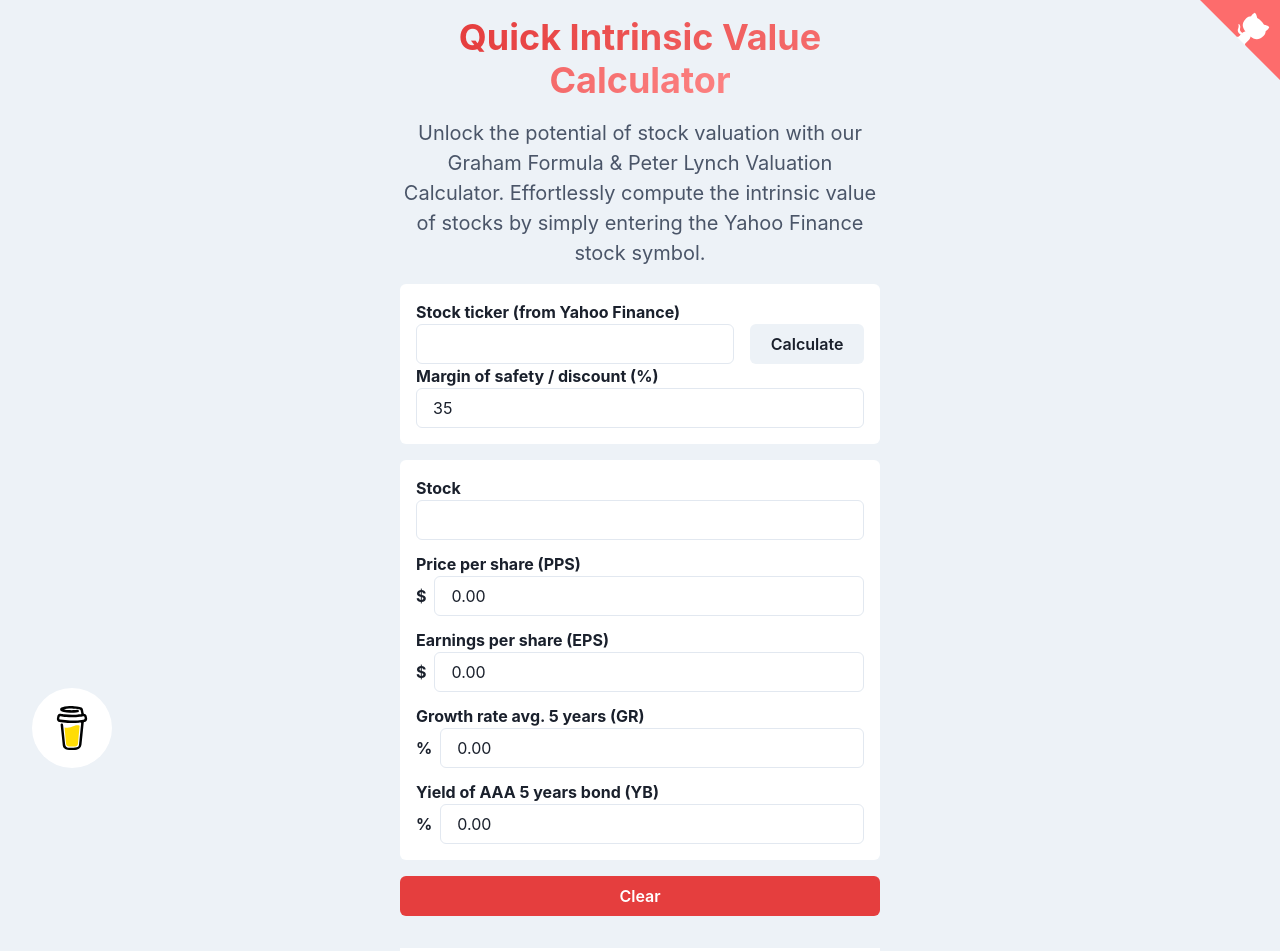
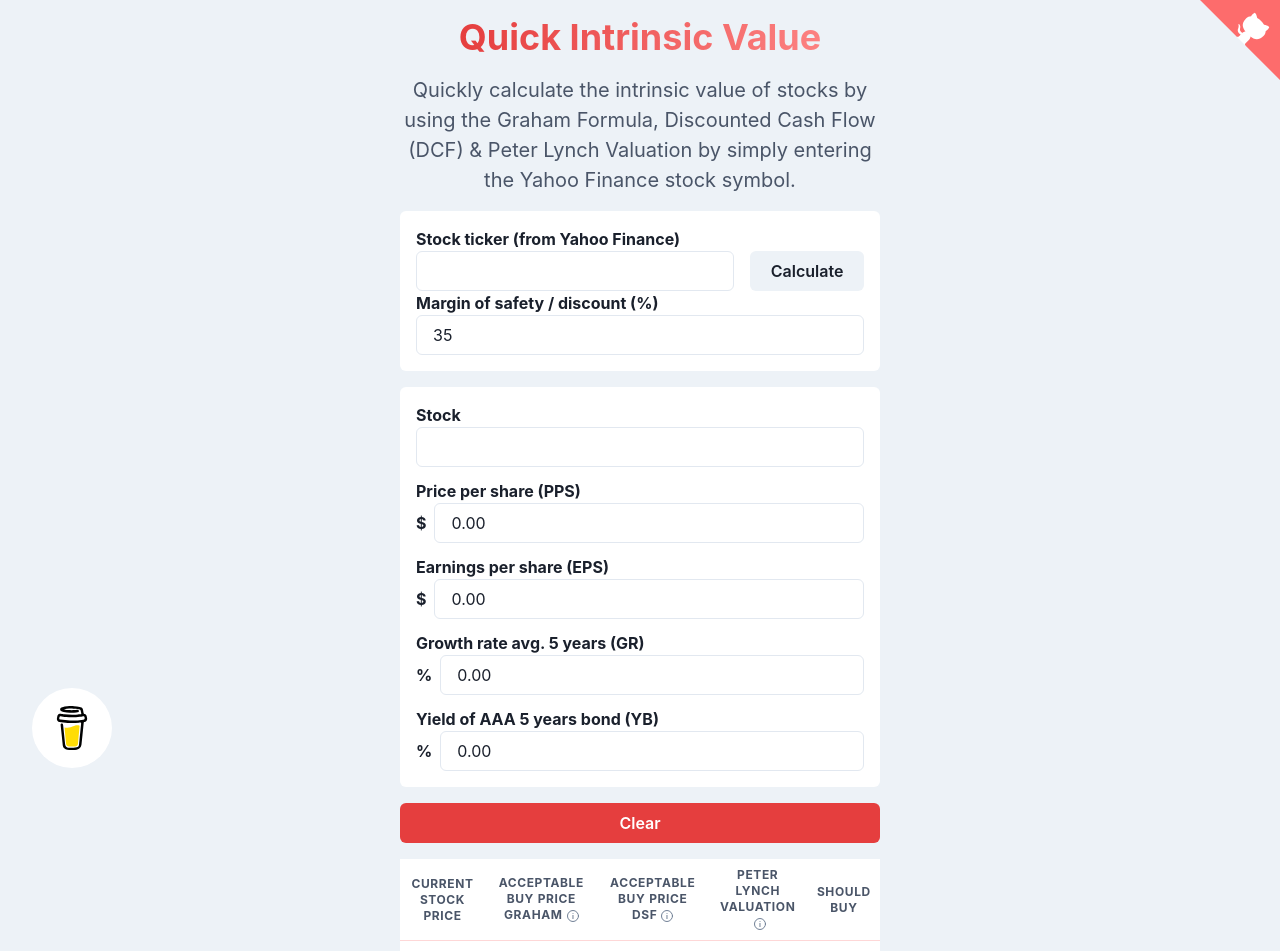
Before and after one commit to KelvinSweere/QuickIntrinsicValue, a Next.js app: page / in a window 1280 px wide. Shown: the top 951 px of the page. Built offline with nearby package versions, Linux system fonts and the light colour scheme.

Commit message:
Feature/calculate 100% (#13)
* Fixed welcome text.

* Added 100% value in the tooltip.

* Fixed spacing between the clear button.

---------

Co-authored-by: Kelvin Sweere <kelvin.sweere@teamrockstars.nl>

```diff
--- a/src/components/calculator/intrinsic-value-calculator.tsx
+++ b/src/components/calculator/intrinsic-value-calculator.tsx
@@ -89,12 +89,12 @@ const IntrinsicValueCalculator = () => {
     >
       <Box textAlign="center">
         <Heading fontSize="4xl" fontWeight="bold" mb={4}>
-          <GradientText>Quick Intrinsic Value Calculator</GradientText>
+          <GradientText>Quick Intrinsic Value</GradientText>
         </Heading>
         <Text fontSize="xl" color="gray.600">
-          Unlock the potential of stock valuation with our Graham Formula &
-          Peter Lynch Valuation Calculator. Effortlessly compute the intrinsic
-          value of stocks by simply entering the Yahoo Finance stock symbol.
+          Quickly calculate the intrinsic value of stocks by using the Graham
+          Formula, Discounted Cash Flow (DCF) & Peter Lynch Valuation by simply
+          entering the Yahoo Finance stock symbol.
         </Text>
       </Box>
 
--- a/src/components/calculator/output/calculator-output-regular.tsx
+++ b/src/components/calculator/output/calculator-output-regular.tsx
@@ -35,8 +35,17 @@ const CalculatorOutputRegular = ({
     }
   };
 
+  const getLabelForIntrinsicValueWithoutMarginOfSafety = (
+    currencySymbol: string,
+    intrinsicValue: number
+  ): string => {
+    return `Intrinsic value without margin of safety is ${currencySymbol}${floatToString(
+      intrinsicValue
+    )}`;
+  };
+
   return (
-    <Box mt={4} bg="white">
+    <Box bg="white">
       <Table variant="simple" colorScheme="red">
         <Thead>
           <Tr>
@@ -45,10 +54,23 @@ const CalculatorOutputRegular = ({
             </Th>
             <Th textAlign="center" p={2}>
               Acceptable buy price Graham
+              <Tooltip
+                label={getLabelForIntrinsicValueWithoutMarginOfSafety(
+                  modelParameters.currencySymbol,
+                  intrinsicValue.grahamValutation.intrinsicValue
+                )}
+              >
+                <InfoOutlineIcon ml="1" w={3} h={4} color="gray.500" />
+              </Tooltip>
             </Th>
             <Th textAlign="center" p={2}>
               Acceptable buy price DSF
-              <Tooltip label="Discounted Cash Flow">
+              <Tooltip
+                label={getLabelForIntrinsicValueWithoutMarginOfSafety(
+                  modelParameters.currencySymbol,
+                  intrinsicValue.dcfValutation.intrinsicValue
+                )}
+              >
                 <InfoOutlineIcon ml="1" w={3} h={4} color="gray.500" />
               </Tooltip>
             </Th>
```
